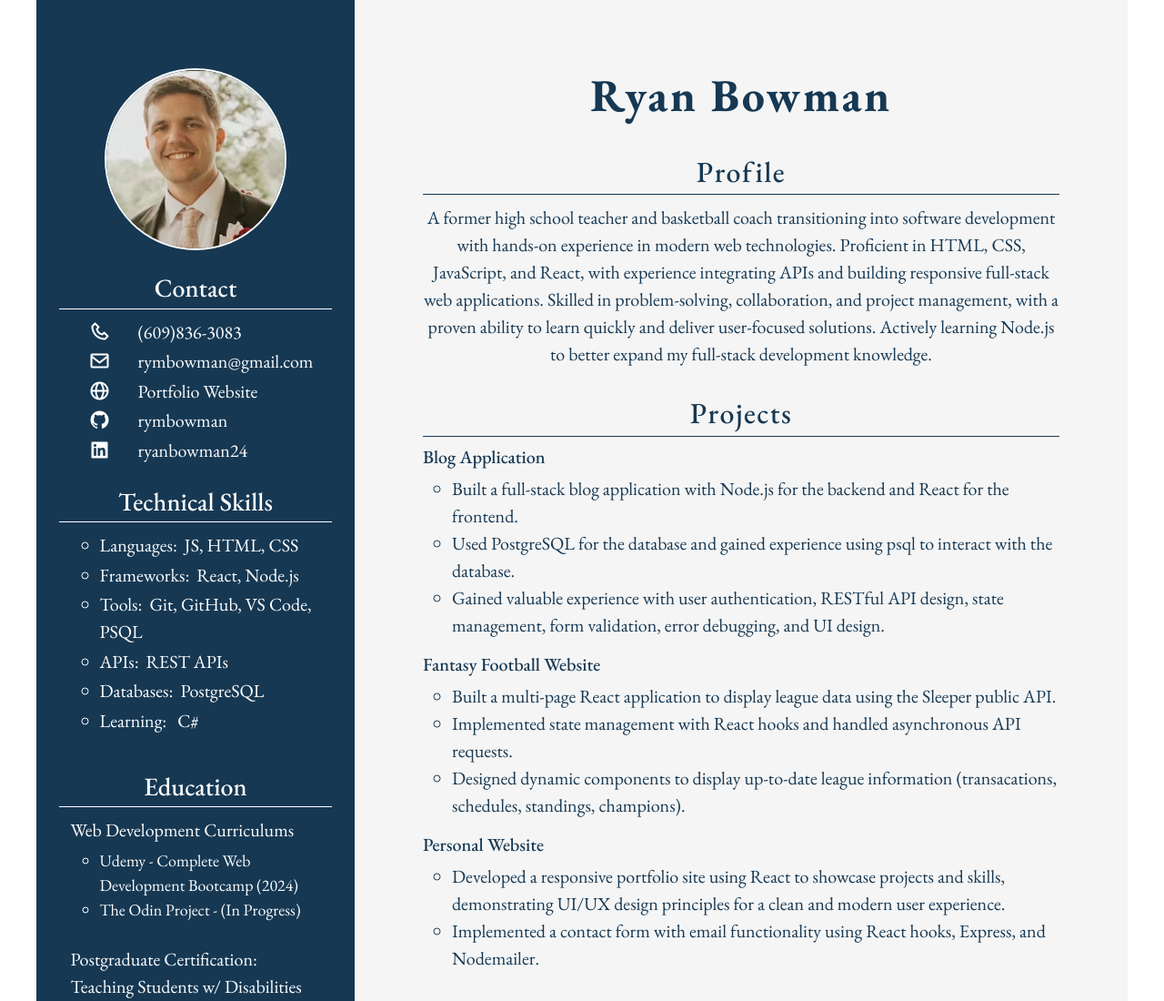
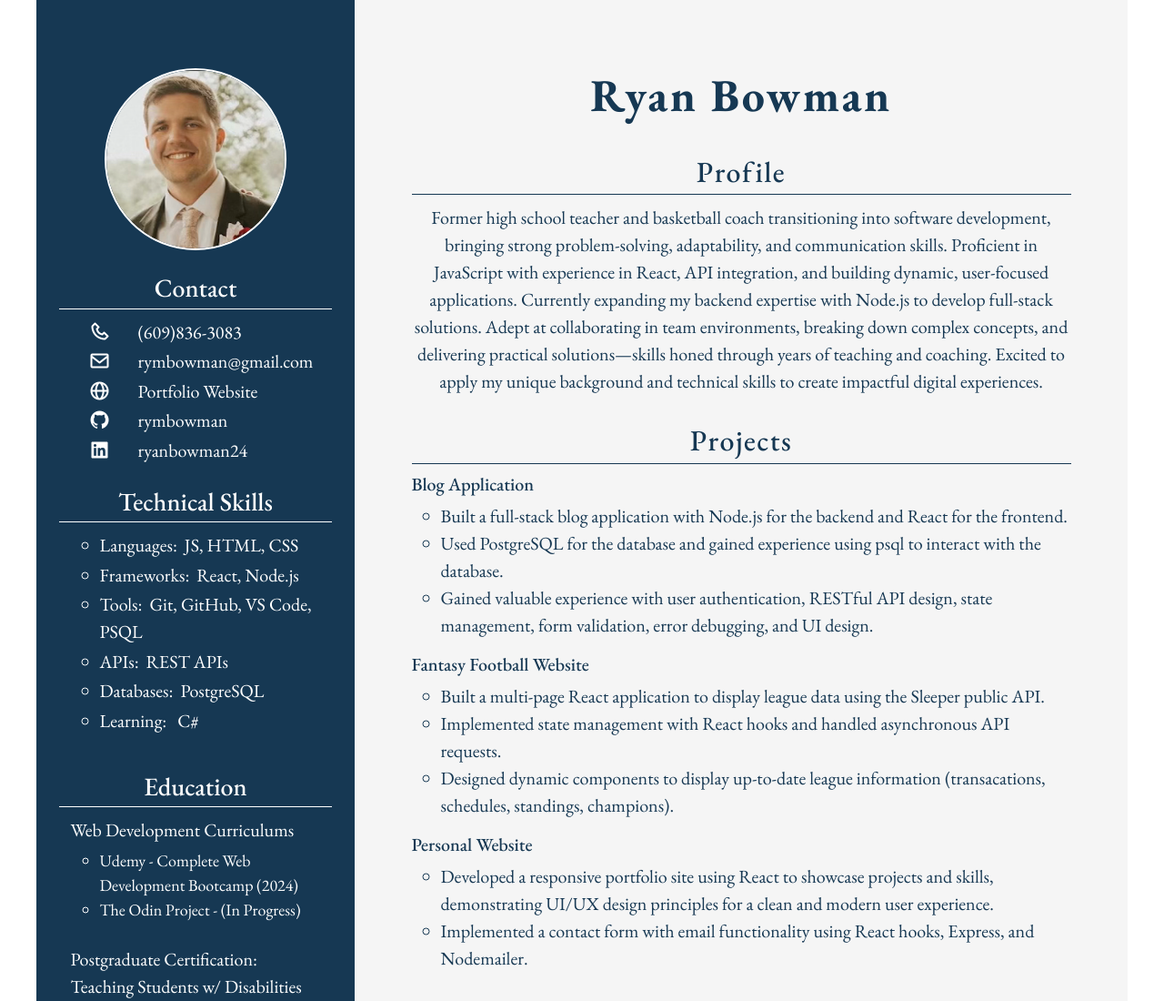
Before and after one commit to rymbowman/Resume, a website: page index.html in a window 1280 px wide. Shown: the top 1100 px of the page at 91% size. Drawn offline with nearby package versions, Linux system fonts and the light colour scheme.

Commit message:
update resume summary and fix sizing of main container

```diff
--- a/index.html
+++ b/index.html
@@ -152,14 +152,16 @@
         <div>
           <h2 class="heading-titles">Profile</h2>
           <p class="profile-content">
-            A former high school teacher and basketball coach transitioning into
-            software development with hands-on experience in modern web
-            technologies. Proficient in HTML, CSS, JavaScript, and React, with
-            experience integrating APIs and building responsive full-stack web
-            applications. Skilled in problem-solving, collaboration, and project
-            management, with a proven ability to learn quickly and deliver
-            user-focused solutions. Actively learning Node.js to better expand
-            my full-stack development knowledge.
+            Former high school teacher and basketball coach transitioning into
+            software development, bringing strong problem-solving, adaptability,
+            and communication skills. Proficient in JavaScript with experience
+            in React, API integration, and building dynamic, user-focused
+            applications. Currently expanding my backend expertise with Node.js
+            to develop full-stack solutions. Adept at collaborating in team
+            environments, breaking down complex concepts, and delivering
+            practical solutions—skills honed through years of teaching and
+            coaching. Excited to apply my unique background and technical skills
+            to create impactful digital experiences.
           </p>
         </div>
 
--- a/resume.css
+++ b/resume.css
@@ -160,7 +160,7 @@
 
 .heading-titles {
   border-bottom: 1.5px solid #163853;
-  width: 700px;
+  width: 725px;
   text-align: center;
   letter-spacing: 1.5px;
   margin-top: 15px;
@@ -170,25 +170,25 @@
 }
 
 .work-experience-container {
-  width: 700px;
+  width: 725px;
 }
 
 .work-info-list {
   display: flex;
   justify-content: space-between;
-  width: 700px;
+  width: 725px;
   height: 25px;
   margin-bottom: 5px;
 }
 
 .profile-content {
-  width: 700px;
+  width: 725px;
   text-align: center;
 }
 
 .work-description {
   list-style: circle;
-  width: 700px;
+  width: 725px;
 }
 
 .links-main {
```
